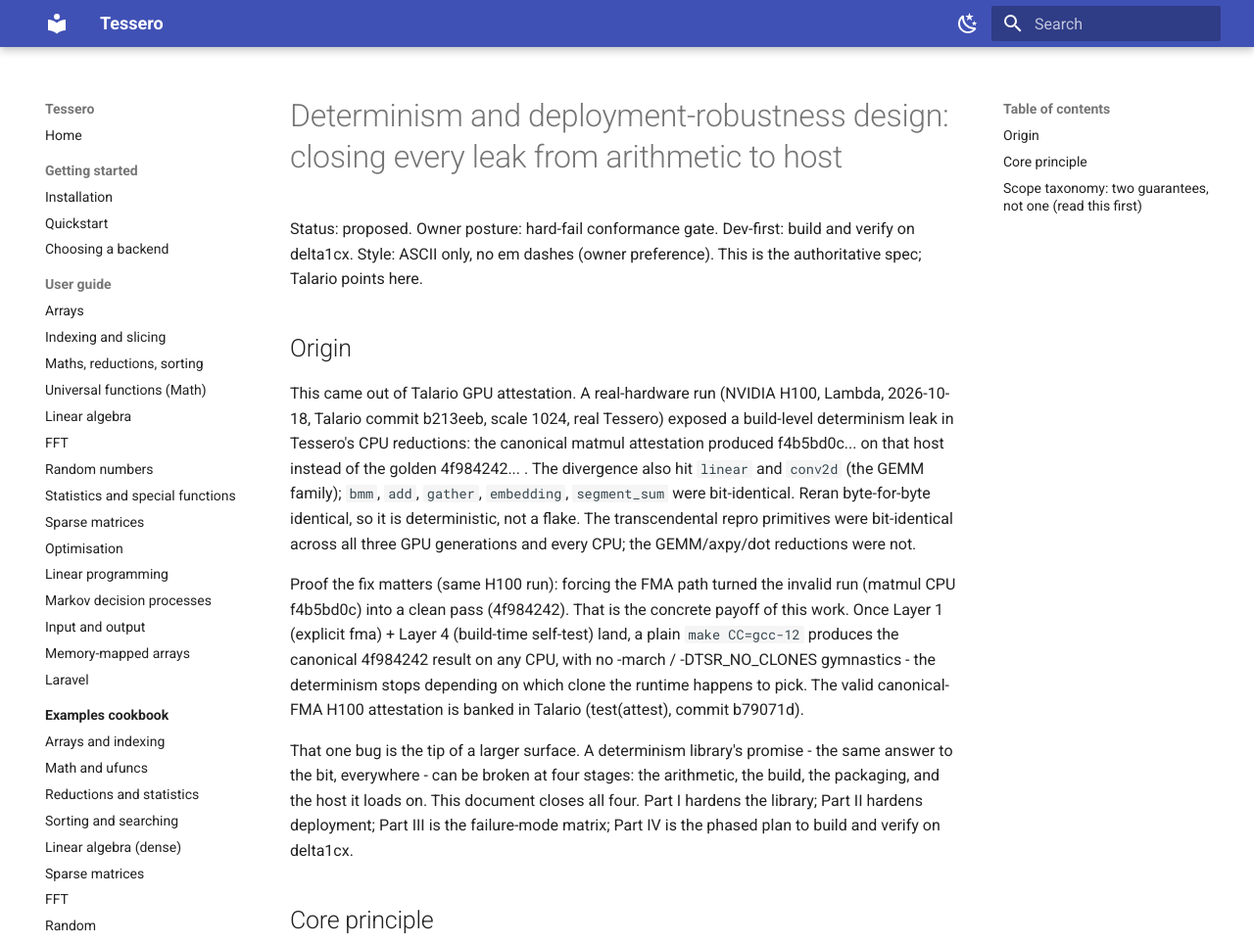
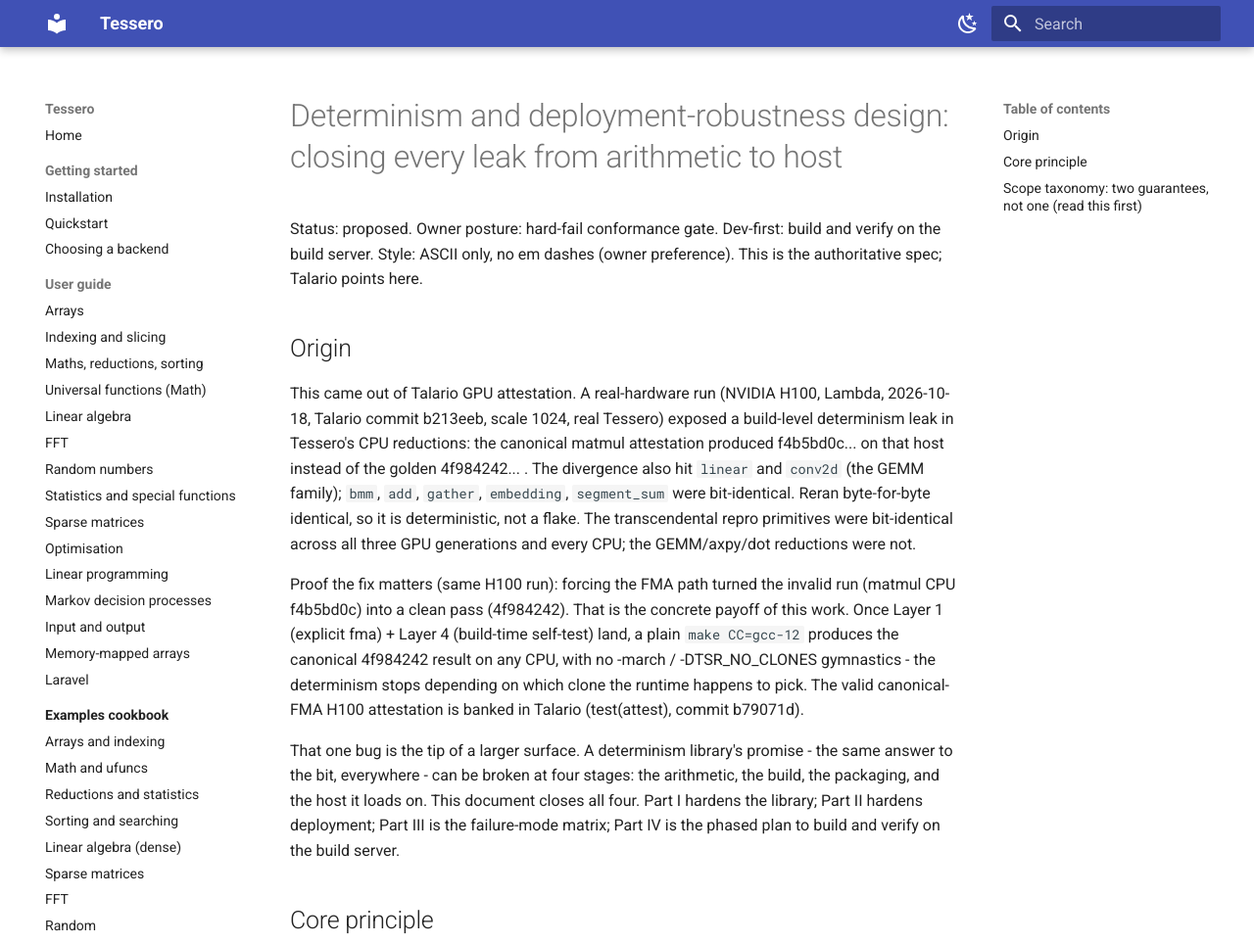
Before and after one commit to DMJ-CV-91913/tessero, an MkDocs documentation site: the page built from docs/project/build-determinism.md, in a window 1280 px wide and 1400 px high. Shown: the top 964 px of the window at 98% size. Built offline with MkDocs 1.6.1 and Material for MkDocs 9.7.7, drawn with Linux system fonts in a browser that asks for light colours; some of the changed text lies outside the part shown.

Commit message:
Baseline commit for Beta Version of the Tessero Project; Authored by Douglas Johnson and Co-Authored using Claude's Opus 4.8LLM, October 4th, 2026, and subsequent commit using Opus 5.5LLM, October 24th, 2026.
Co-Authored-By: Claude Opus 4.8 (1M context) <noreply@anthropic.com>

```diff
--- a/docs/project/build-determinism.md
+++ b/docs/project/build-determinism.md
@@ -1,6 +1,6 @@
 # Determinism and deployment-robustness design: closing every leak from arithmetic to host
 
-Status: proposed. Owner posture: hard-fail conformance gate. Dev-first: build and verify on delta1cx.
+Status: proposed. Owner posture: hard-fail conformance gate. Dev-first: build and verify on the build server.
 Style: ASCII only, no em dashes (owner preference). This is the authoritative spec; Talario points here.
 
 ## Origin
@@ -22,7 +22,7 @@ The valid canonical-FMA H100 attestation is banked in Talario (test(attest), com
 That one bug is the tip of a larger surface. A determinism library's promise - the same answer to the bit,
 everywhere - can be broken at four stages: the arithmetic, the build, the packaging, and the host it loads on.
 This document closes all four. Part I hardens the library; Part II hardens deployment; Part III is the
-failure-mode matrix; Part IV is the phased plan to build and verify on delta1cx.
+failure-mode matrix; Part IV is the phased plan to build and verify on the build server.
 
 ## Core principle
 
@@ -298,7 +298,7 @@ proved it computes the canonical bits on this host".
 
 ---
 
-# PART IV - Phased implementation and verification (on delta1cx, dev-first)
+# PART IV - Phased implementation and verification (on the build server, dev-first)
 
 Per the dev-first workflow: local edit -> scp to tessero-ref -> build/verify -> commit/push from local. Each
 phase builds and re-verifies against goldens before the next.
```
